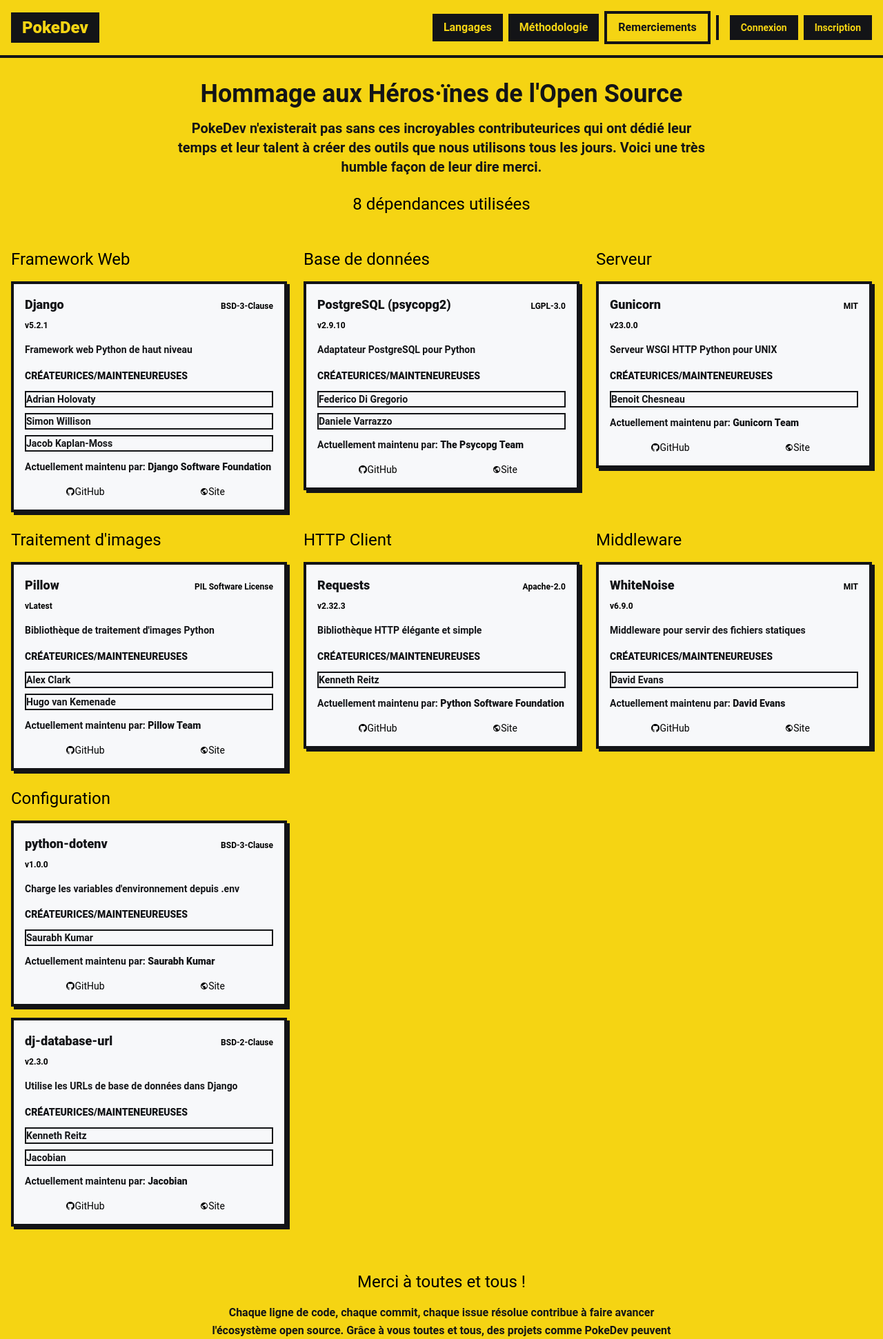
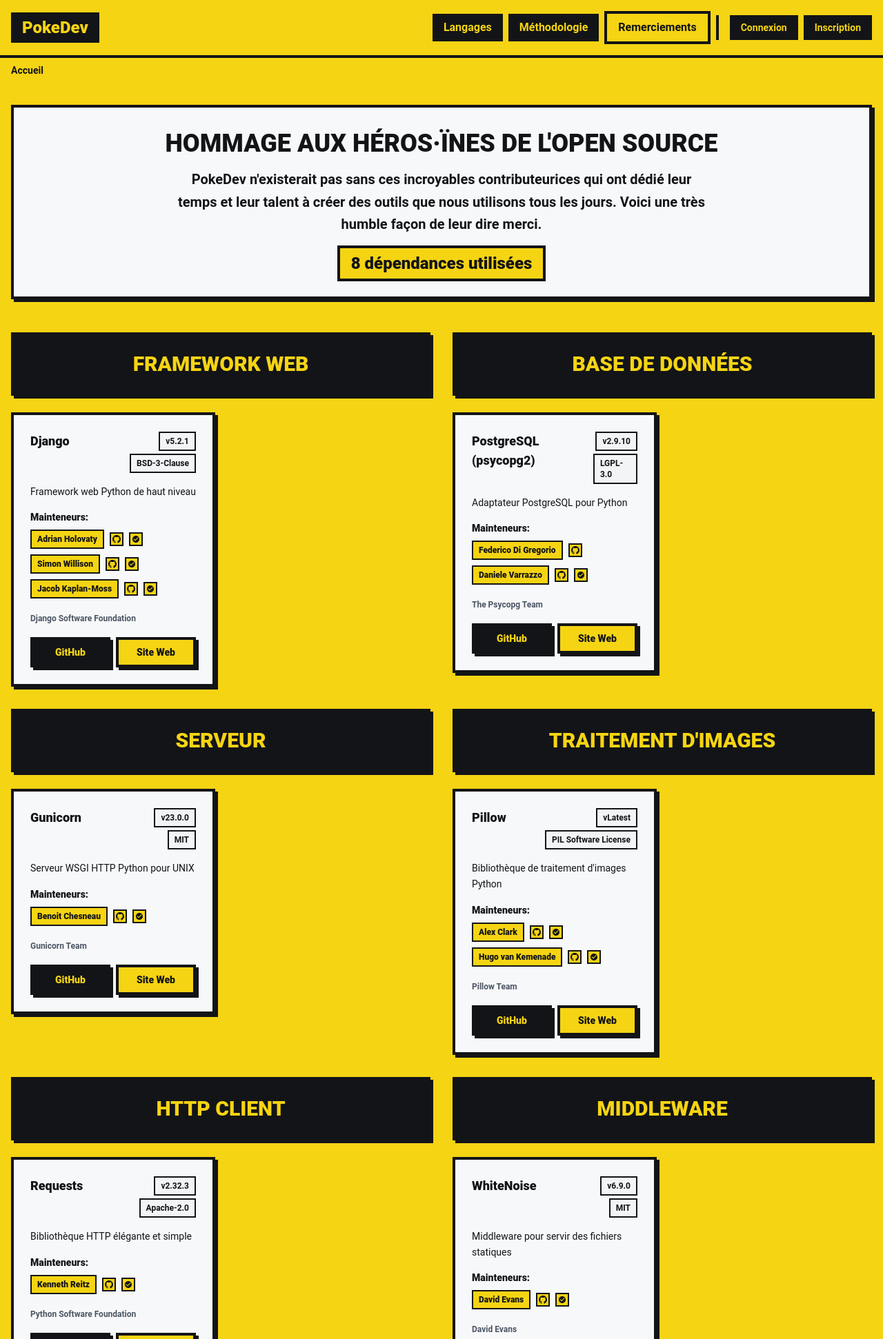
Before and after one commit to sebschopf/pokeDev-django, a Django app: page /dependencies/ in a window 1280 px wide. Shown: the top 1942 px of the page at 69% size. Run offline with Django 5.2, Linux system fonts and the light colour scheme; some libraries are stand-ins or nearby versions.

Commit message:
config: mise à jour de la configuration et des URLs
- Refactorisation des URLs des langages
- Mise à jour des imports dans les vues
- Configuration des nouvelles applications (API, SEO)
- Amélioration du template de remerciements
- Ajustements des settings Django

```diff
--- a/dependencies/templates/dependencies/tribute.html
+++ b/dependencies/templates/dependencies/tribute.html
@@ -3,209 +3,141 @@
 
 {% block title %}Hommage aux Contributeurs et contributrices de Open Source - PokeDev{% endblock %}
 
-{% block extra_css %}
-<style>
-/* Icônes personnalisées en jaune */
-.icon-github, .icon-web {
-    display: inline-flex;
-    align-items: center;
-    justify-content: center;
-    width: 2rem;
-    height: 2rem;
-    background-color: rgb(240, 200, 8);
-    border: 3px solid black;
-    transition: all 0.2s;
-    text-decoration: none;
-}
-
-.icon-github:hover, .icon-web:hover {
-    background-color: black;
-    transform: translateY(-2px);
-    box-shadow: 2px 2px 0 rgba(0, 0, 0, 0.8);
-}
-
-.icon-github:hover svg, .icon-web:hover svg {
-    fill: rgb(240, 200, 8);
-}
-
-.icon-github svg, .icon-web svg {
-    width: 1rem;
-    height: 1rem;
-    fill: black;
-    transition: fill 0.2s;
-}
-
-/* Condition spéciale pour les SVG dans les boutons neo-button */
-.neo-button svg {
-    fill: rgb(240, 200, 8) !important;
-}
-
-.neo-button:hover svg {
-    fill: rgb(240, 200, 8) !important;
-}
-/* Condition spéciale pour les SVG dans les boutons correction-button en fin de page */
-
-.correction-button {
-    display: inline-flex;
-    width: clamp(200px, 50vw, 400px) !important;
-    align-items: center;
-    justify-content: center;
-    padding: 1rem 1.5rem;
-}
-
-.correction-button svg {
-
-    fill: black !important;
-    width: 2rem !important;
-    height: 2rem !important;
-    transition: fill 0.2s;
-}
-
-.correction-button:hover svg {
-    fill: rgb(240, 200, 8) !important;
-}
-</style>
-{% endblock %}
-
 {% block content %}
-<div class="page-background">
+<div class="min-h-screen bg-pokedev-yellow">
     <div class="container mx-auto px-4 py-8">
         <!-- Header -->
         <div class="text-center mb-12">
-            <div class="neo-section">
-                <h1 class="text-4xl font-bold text-black mb-4">
-                    <span class="neo-marker">Hommage aux Héros·ïnes de l'Open Source</span>
+            <div class="bg-neo-white border-4 border-neo-black shadow-neo p-8">
+                <h1 class="text-4xl font-black text-neo-black mb-4 uppercase">
+                    Hommage aux Héros·ïnes de l'Open Source
                 </h1>
-                <p class="text-xl text-black max-w-3xl mx-auto font-bold">
+                <p class="text-xl text-neo-black max-w-3xl mx-auto font-bold leading-relaxed">
                     PokeDev n'existerait pas sans ces incroyables contributeurices qui ont dédié leur temps et leur talent
                     à créer des outils que nous utilisons tous les jours. Voici une très humble façon de leur dire merci.
                 </p>
                 <div class="mt-6">
-                    <span class="neo-marker text-2xl">
+                    <span class="bg-pokedev-yellow border-4 border-neo-black px-4 py-2 text-2xl font-black text-neo-black">
                         {{ total_dependencies }} dépendances utilisées
                     </span>
                 </div>
             </div>
         </div>
 
-        <!-- Dependencies by Category - Layout en colonnes -->
-        <section class="mb-12 grid grid-cols-1 md:grid-cols-2 lg:grid-cols-3 gap-6">
+        <!-- Grid principal : toutes les catégories en 2 colonnes -->
+        <div class="grid grid-cols-1 lg:grid-cols-2 gap-8">
             {% for category, deps in categories.items %}
-            <div class="flex flex-col">
-                <!-- Titre de la catégorie -->
-                <h2 class="section-title text-2xl mb-4">
+            <div class="space-y-6">
+                <!-- Titre de catégorie -->
+                <div class="bg-neo-black border-4 border-neo-black shadow-neo p-6">
+                    <h2 class="text-3xl font-black text-pokedev-yellow uppercase text-center">
                         {{ category }}
                     </h2>
+                </div>
 
-                <!-- Cartes de cette catégorie -->
-                <div class="space-y-4 flex-1">
+                <!-- Grid imbriqué : dépendances en 2 colonnes -->
+                <div class="grid grid-cols-1 md:grid-cols-2 gap-4">
                     {% for dep in deps %}
-                    <div class="card">
-                        <div class="p-4">
-                            <!-- Header -->
-                            <div class="flex items-start justify-between text-lg font-bold mb-3">
-                                <div>
-                                    <h3 class="text-lg font-black text-black">{{ dep.name }}</h3>
-                                    <span class="neo-badge mt-1 text-xs">
+                    <div class="bg-neo-white border-4 border-neo-black shadow-neo hover:shadow-neo-hover hover:-translate-y-1 transition-all duration-200 p-6">
+
+                        <!-- Titre avec version et licence -->
+                        <div class="flex justify-between items-start mb-4">
+                            <h3 class="text-lg font-black text-neo-black">{{ dep.name }}</h3>
+                            <div class="flex flex-col gap-1 items-end">
+                                <span class="bg-gray-100 border-2 border-neo-black px-2 py-1 text-xs font-bold text-neo-black">
                                     v{{ dep.version }}
                                 </span>
-                                </div>
-                                <div class="text-right">
-                                    <span class="category-badge text-xs">
+                                <span class="bg-gray-100 border-2 border-neo-black px-2 py-1 text-xs font-bold text-neo-black">
                                     {{ dep.license }}
                                 </span>
                             </div>
                         </div>
 
-                            <!-- Description - Taille augmentée -->
-                            <p class="text-black text-sm mb-4 leading-relaxed font-bold">
-                                {{ dep.description }}
-                            </p>
+                        <!-- Description -->
+                        <p class="text-sm text-neo-black mb-4 leading-relaxed">{{ dep.description }}</p>
 
-                            <!-- Maintainers avec icônes SVG -->
+                        <!-- Mainteneurs avec petites icônes -->
+                        {% if dep.maintainers %}
                         <div class="mb-4">
-                                <h4 class="font-black text-black mb-3 text-sm uppercase">
-                                    Créateurices/Mainteneureuses
-                                </h4>
+                            <h4 class="text-sm font-black text-neo-black mb-2">Mainteneurs:</h4>
                             <div class="space-y-2">
                                 {% for maintainer in dep.maintainers %}
-                                    <div class="flex items-center justify-between bg-white border-2 border-black p-2">
-                                        <span class="text-sm font-bold text-black">
+                                <div class="flex items-center gap-2">
+                                    <span class="bg-pokedev-yellow border-2 border-neo-black px-2 py-1 text-xs font-black text-neo-black">
                                         {{ maintainer.name }}
                                     </span>
-                                        <div class="flex space-x-1">
+
                                     {% if maintainer.github %}
                                     <a href="{{ maintainer.github }}" target="_blank"
-                                               class="icon-github" title="GitHub de {{ maintainer.name }}">
-                                                <svg viewBox="0 0 24 24">
+                                       class="w-5 h-5 bg-pokedev-yellow border-2 border-neo-black flex items-center justify-center hover:bg-neo-black transition-all duration-200">
+                                        <svg class="w-3 h-3 fill-neo-black hover:fill-pokedev-yellow" viewBox="0 0 24 24">
                                             <path d="M12 0c-6.626 0-12 5.373-12 12 0 5.302 3.438 9.8 8.207 11.387.599.111.793-.261.793-.577v-2.234c-3.338.726-4.033-1.416-4.033-1.416-.546-1.387-1.333-1.756-1.333-1.756-1.089-.745.083-.729.083-.729 1.205.084 1.839 1.237 1.839 1.237 1.07 1.834 2.807 1.304 3.492.997.107-.775.418-1.305.762-1.604-2.665-.305-5.467-1.334-5.467-5.931 0-1.311.469-2.381 1.236-3.221-.124-.303-.535-1.524.117-3.176 0 0 1.008-.322 3.301 1.23.957-.266 1.983-.399 3.003-.404 1.02.005 2.047.138 3.006.404 2.291-1.552 3.297-1.23 3.297-1.23.653 1.653.242 2.874.118 3.176.77.84 1.235 1.911 1.235 3.221 0 4.609-2.807 5.624-5.479 5.921.43.372.823 1.102.823 2.222v3.293c0 .319.192.694.801.576 4.765-1.589 8.199-6.086 8.199-11.386 0-6.627-5.373-12-12-12z"/>
                                         </svg>
                                     </a>
                                     {% endif %}
+
                                     {% if maintainer.website %}
                                     <a href="{{ maintainer.website }}" target="_blank"
-                                               class="icon-web" title="Site web de {{ maintainer.name }}">
-                                                <svg viewBox="0 0 24 24">
-                                                    <path d="M12 2C6.48 2 2 6.48 2 12s4.48 10 10 10 10-4.48 10-10S17.52 2 12 2zm-1 17.93c-3.94-.49-7-3.85-7-7.93 0-.62.08-1.21.21-1.79L9 15v1c0 1.1.9 2 2 2v1.93zm6.9-2.54c-.26-.81-1-1.39-1.9-1.39h-1v-3c0-.55-.45-1-1-1H8v-2h2c.55 0 1-.45 1-1V7h2c1.1 0 2-.9 2-2v-.41c2.93 1.19 5 4.06 5 7.41 0 2.08-.8 3.97-2.1 5.39z"/>
+                                       class="w-5 h-5 bg-pokedev-yellow border-2 border-neo-black flex items-center justify-center hover:bg-neo-black transition-all duration-200">
+                                        <svg class="w-3 h-3 fill-neo-black hover:fill-pokedev-yellow" viewBox="0 0 24 24">
+                                            <path d="M12 2C6.48 2 2 6.48 2 12s4.48 10 10 10 10-4.48 10-10S17.52 2 12 2zm-2 15l-5-5 1.41-1.41L10 14.17l7.59-7.59L19 8l-9 9z"/>
                                         </svg>
+                                    </a>
+                                    {% endif %}
+                                </div>
+                                {% endfor %}
+                            </div>
+                        </div>
+                        {% endif %}
+
+                        <!-- Lead actuel -->
+                        <div class="mb-4">
+                            <span class="text-xs text-gray-600 font-bold">{{ dep.current_lead }}</span>
+                        </div>
+
+                        <!-- Gros boutons -->
+                        <div class="flex gap-2">
+                            {% if dep.github %}
+                            <a href="{{ dep.github }}" target="_blank"
+                               class="flex-1 bg-neo-black border-4 border-neo-black text-pokedev-yellow font-black py-2 px-3 text-center hover:bg-pokedev-yellow hover:text-neo-black transition-all duration-200 hover:-translate-y-1 shadow-neo hover:shadow-neo-hover text-sm">
+                                GitHub
+                            </a>
+                            {% endif %}
+
+                            {% if dep.website %}
+                            <a href="{{ dep.website }}" target="_blank"
+                               class="flex-1 bg-pokedev-yellow border-4 border-neo-black text-neo-black font-black py-2 px-3 text-center hover:bg-neo-black hover:text-pokedev-yellow transition-all duration-200 hover:-translate-y-1 shadow-neo hover:shadow-neo-hover text-sm">
+                                Site Web
                             </a>
                             {% endif %}
                         </div>
                     </div>
                     {% endfor %}
                 </div>
-                                <p class="text-sm text-black mt-3 font-bold">
-                                    Actuellement maintenu par: <strong>{{ dep.current_lead }}</strong>
-                                </p>
-                            </div>
-
-                            <!-- Links avec icônes SVG -->
-                            <div class="flex space-x-2">
-                                <a href="{{ dep.github }}" target="_blank"
-                                   class="flex-1 neo-button text-center text-sm flex items-center justify-center space-x-1">
-                                    <svg class="w-3 h-3" viewBox="0 0 24 24">
-                                        <path d="M12 0c-6.626 0-12 5.373-12 12 0 5.302 3.438 9.8 8.207 11.387.599.111.793-.261.793-.577v-2.234c-3.338.726-4.033-1.416-4.033-1.416-.546-1.387-1.333-1.756-1.333-1.756-1.089-.745.083-.729.083-.729 1.205.084 1.839 1.237 1.839 1.237 1.07 1.834 2.807 1.304 3.492.997.107-.775.418-1.305.762-1.604-2.665-.305-5.467-1.334-5.467-5.931 0-1.311.469-2.381 1.236-3.221-.124-.303-.535-1.524.117-3.176 0 0 1.008-.322 3.301 1.23.957-.266 1.983-.399 3.003-.404 1.02.005 2.047.138 3.006.404 2.291-1.552 3.297-1.23 3.297-1.30.653 1.653.242 2.874.118 3.176.77.84 1.235 1.911 1.235 3.221 0 4.609-2.807 5.624-5.479 5.921.43.372.823 1.102.823 2.222v3.293c0 .319.192.694.801.576 4.765-1.589 8.199-6.086 8.199-11.386 0-6.627-5.373-12-12-12z"/>
-                                    </svg>
-                                    <span>GitHub</span>
-                                </a>
-                                <a href="{{ dep.website }}" target="_blank"
-                                   class="flex-1 view-more-btn text-center text-sm flex items-center justify-center space-x-1">
-                                    <svg class="w-3 h-3 fill-current" viewBox="0 0 24 24">
-                                        <path d="M12 2C6.48 2 2 6.48 2 12s4.48 10 10 10 10-4.48 10-10S17.52 2 12 2zm-1 17.93c-3.94-.49-7-3.85-7-7.93 0-.62.08-1.21.21-1.79L9 15v1c0 1.1.9 2 2 2v1.93zm6.9-2.54c-.26-.81-1-1.39-1.9-1.39h-1v-3c0-.55-.45-1-1-1H8v-2h2c.55 0 1-.45 1-1V7h2c1.1 0 2-.9 2-2v-.41c2.93 1.19 5 4.06 5 7.41 0 2.08-.8 3.97-2.1 5.39z"/>
-                                    </svg>
-                                    <span>Site</span>
-                                </a>
-                            </div>
-                        </div>
             </div>
             {% endfor %}
         </div>
-            </div>
-            {% endfor %}
-        </section>
 
         <!-- Footer Message -->
         <div class="text-center mt-16">
-            <div class="neo-section">
-                <h2 class="neo-ribbon-title text-2xl mb-4">
+            <div class="bg-neo-white border-4 border-neo-black shadow-neo p-8">
+                <h2 class="bg-neo-black text-pokedev-yellow px-6 py-3 text-2xl font-black uppercase inline-block mb-4">
                     Merci à toutes et tous !
                 </h2>
-                <p class="text-black max-w-2xl mx-auto leading-relaxed font-bold">
+                <p class="text-neo-black max-w-2xl mx-auto leading-relaxed font-bold mb-6">
                     Chaque ligne de code, chaque commit, chaque issue résolue contribue à faire avancer
                     l'écosystème open source. Grâce à vous toutes et tous, des projets comme PokeDev peuvent voir le jour
                     et aider d'autres personnes à apprendre et grandir.
                 </p>
-                <div class="mt-6">
                 <a href="https://github.com/sponsors" target="_blank"
-                       class="correction-button flex items-center justify-center space-x-2">
-                        <svg class="fill-current" viewBox="0 0 24 24">
+                   class="inline-flex items-center bg-pokedev-yellow border-4 border-neo-black text-neo-black font-black py-4 px-8 hover:bg-neo-black hover:text-pokedev-yellow transition-all duration-200 hover:-translate-y-1 shadow-neo hover:shadow-neo-hover text-lg">
+                    <svg class="w-6 h-6 mr-2 fill-current" viewBox="0 0 24 24">
                         <path d="M12 21.35l-1.45-1.32C5.4 15.36 2 12.28 2 8.5 2 5.42 4.42 3 7.5 3c1.74 0 3.41.81 4.5 2.09C13.09 3.81 14.76 3 16.5 3 19.58 3 22 5.42 22 8.5c0 3.78-3.4 6.86-8.55 11.54L12 21.35z"/>
                     </svg>
-                        <span>Sponsoriser l'Open Source</span>
+                    Sponsoriser l'Open Source
                 </a>
             </div>
         </div>
     </div>
 </div>
-</div>
 {% endblock %}
--- a/languages/urls.py
+++ b/languages/urls.py
@@ -1,13 +1,10 @@
 from django.urls import path, include
 from .views import list, LanguageDetailView, framework_detail
 from .views.corrections_views import propose_correction, correction_list, correction_detail
-from .views.api_views import get_field_value
 from .views.search_views import advanced_search
-from .views import corrections_views, docs_views
+from .views import docs_views
 
 app_name = 'languages'
-
-
 
 # URLs pour les langages
 language_patterns = [
@@ -23,28 +20,18 @@
     path('<int:correction_id>/', correction_detail, name='correction_detail'),
 ]
 
-# URLs pour l'API (à controler si elle est juste avec urlpatterns principales)
-api_patterns = [
-    path('field-value/<slug:slug>/<str:field_name>/', get_field_value, name='get_field_value'),
-]
-
 # URLs principales
 urlpatterns = [
-
-        # URL pour la documentation
+    # URL pour la documentation
     path('accessibility-methodology/', docs_views.accessibility_methodology, name='accessibility_methodology'),
 
     # URLs pour les langages
     path('', include(language_patterns)),
 
-    # URLs pour les corrections (déplacées de admin/corrections/ à manage/corrections/)
+    # URLs pour les corrections
     path('manage/corrections/', include(correction_patterns)),
 
-    # URLs pour l'API
-    path('api/field-value/<slug:slug>/<str:field_name>/', corrections_views.get_field_value, name='get_field_value'),
 
-    # URL pour la recherche avancée (si nécessaire)
-    path('search/', advanced_search, name='advanced_search'),  # Ajouter cette ligne si nécessaire
-
-
+    # URL pour la recherche avancée
+    path('search/', advanced_search, name='advanced_search'),
 ]
--- a/languages/views/__init__.py
+++ b/languages/views/__init__.py
@@ -5,7 +5,7 @@
 from .framework_views import framework_detail  # Importation depuis le bon fichier
 from .language_views import list, LanguageDetailView, LanguageListView  # Importation des vues de liste et de détail des langages
 from .search_views import advanced_search  # Importation de la vue de recherche avancée
-
+from .mobile_menu_views import mobile_menu_partial, mobile_menu_partial_json  # Importation de la vue pour le menu mobile
 
 __all__ = [
     'get_field_value',
@@ -17,5 +17,7 @@
     'list',
     'LanguageDetailView',
     'LanguageListView',
-    'advanced_search'
+    'advanced_search',
+    'mobile_menu_partial',
+    'mobile_menu_partial_json'
 ]
--- a/pokedev/urls.py
+++ b/pokedev/urls.py
@@ -31,6 +31,7 @@
     path('languages/', include('languages.urls')),
     path('', include('system.urls')),
     path('dependencies/', include('dependencies.urls')),
+    path('api/', include('api.urls')),
 ]
 
 if settings.DEBUG:
```
Also changed, not shown: pokedev/settings.py (+12 -4 lines). Lines whose indentation alone changed are shown as unchanged.
